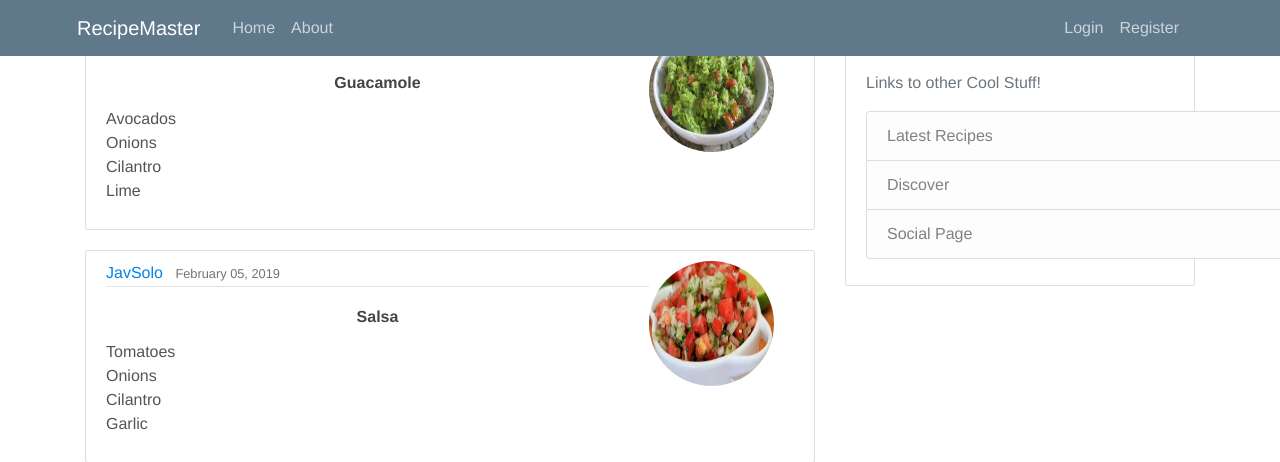
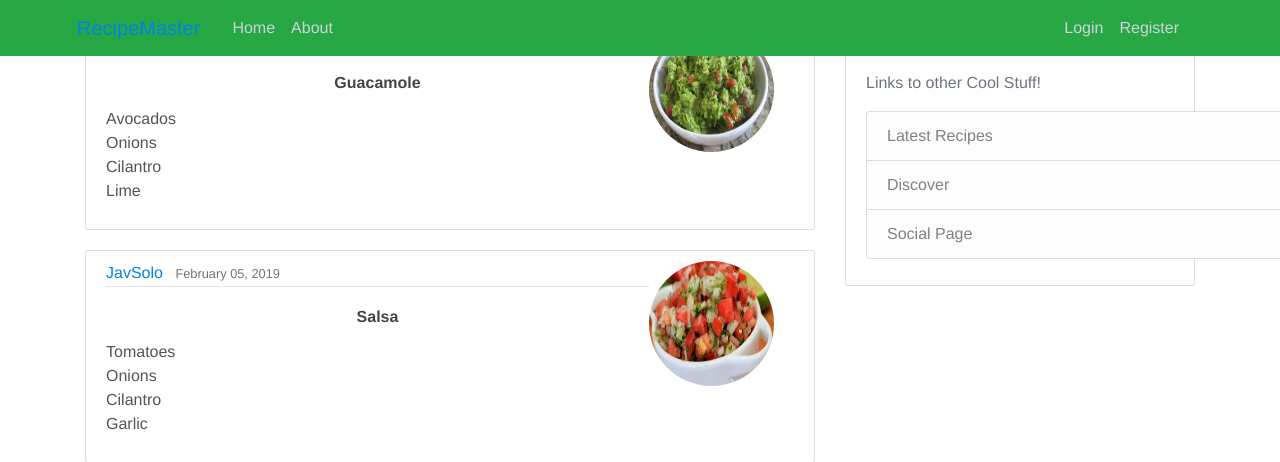
Before and after one commit to htatum2/RecipeMaster, a Django app: page / in a window 1280 px wide; the page is wider, and only the part inside the window is pictured. Shown: the top 462 px of that part. Run offline with Django 3.2, Linux system fonts and the light colour scheme; data comes from the database, SQL or seed files in the repository; some libraries are stand-ins or nearby versions.

Commit message:
change navbar color

```diff
--- a/recipe_master/master_app/templates/master_app/base.html
+++ b/recipe_master/master_app/templates/master_app/base.html
@@ -21,7 +21,7 @@
 </head>
 <body>
     <header class="site-header">
-        <nav class="navbar navbar-expand-md navbar-nav navbar-dark bg-steel fixed-top">
+        <nav class="navbar navbar-expand-md navbar-nav navbar-custom bg-success fixed-top">
             <div class="container">
                 <a class="navbar-brand mr-4" href="{% url 'master-home' %}">RecipeMaster</a>
                 <button class="navbar-toggler" type="button" data-toggle="collapse" data-target="#navbarToggle" aria-controls="navbarToggle" aria-expanded="false" aria-label="Toggle navigation">
--- a/recipe_master/master_app/templates/master_app/cooler_main.css
+++ b/recipe_master/master_app/templates/master_app/cooler_main.css
@@ -125,15 +125,10 @@ img.img-anim {
     animation: 40s slider infinite;
 }
 
-.bg-master
+.navbar-custom
 {
     background-color: #66774c;
 }
-
-
-
-
-
 
 
 /* Fading animation */
```
